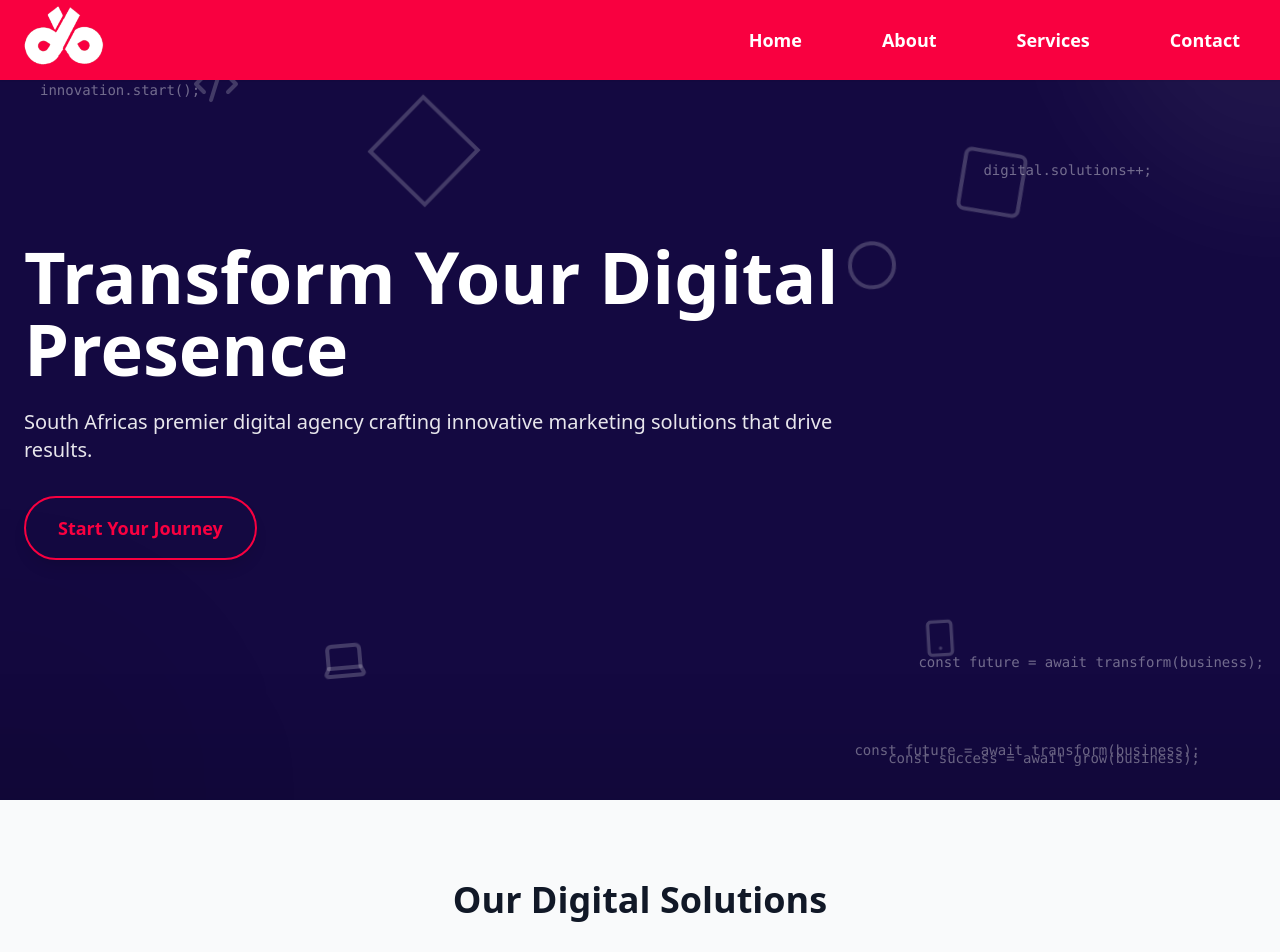
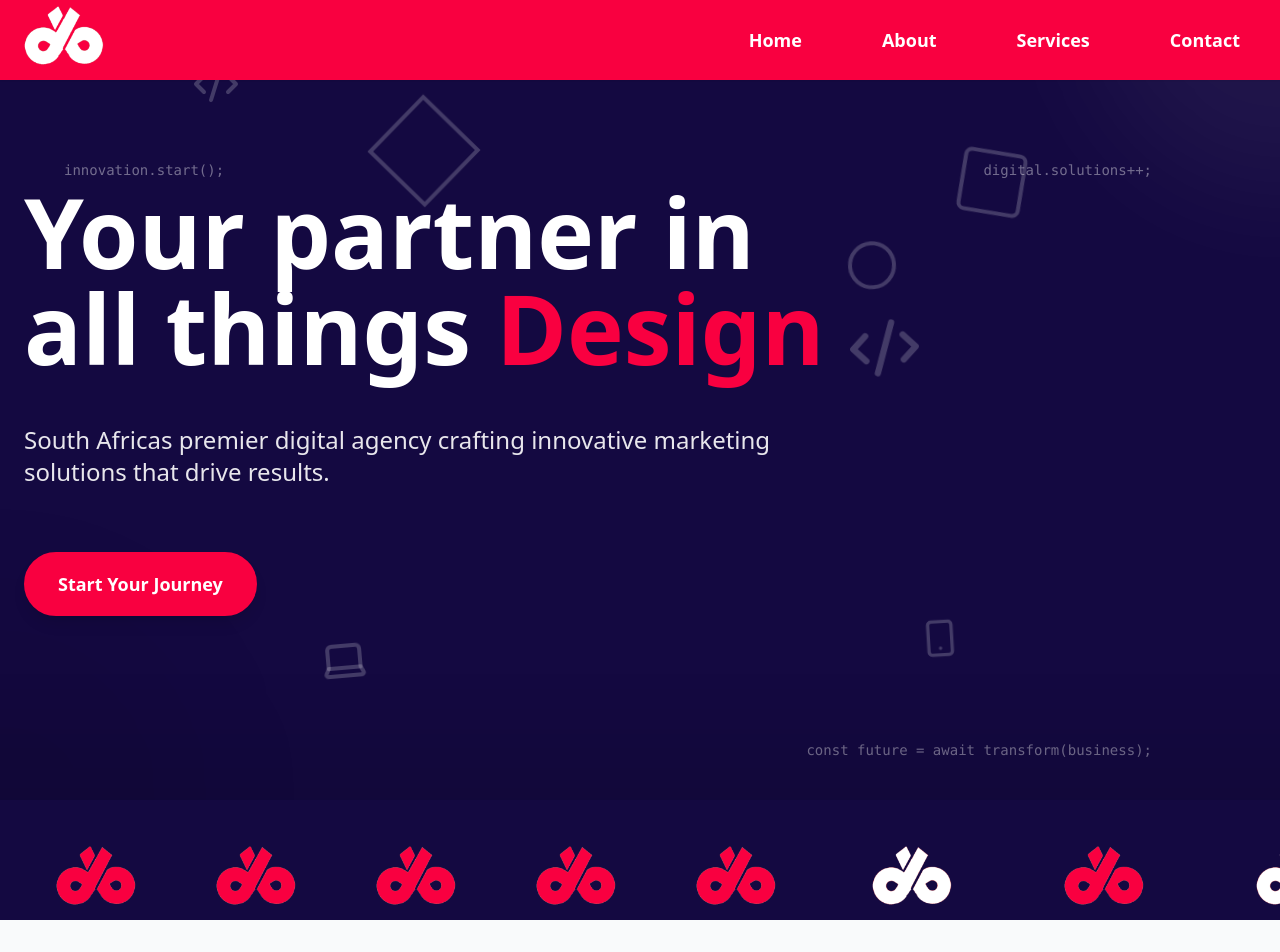
Before and after one commit to josvil-dev/digitalbind, a Next.js app: page / in a window 1280 px wide. Shown: the top 952 px of the page. Built offline with nearby package versions, Linux system fonts and the light colour scheme.

Commit message:
animation and ribbon

```diff
--- /dev/null
+++ b/app/Components/AnimatedText.tsx
@@ -0,0 +1,38 @@
+import { useState, useEffect } from 'react';
+
+const AnimatedText = () => {
+  const words = [ 'Web Dev', 'Design', 'Marketing','SEO', 'Branding', 'Graphics', 'Media'];
+  const [currentIndex, setCurrentIndex] = useState(0);
+  const [isAnimating, setIsAnimating] = useState(true);
+
+  useEffect(() => {
+    const interval = setInterval(() => {
+      setIsAnimating(false);
+      setTimeout(() => {
+        setCurrentIndex((prevIndex) => (prevIndex + 1) % words.length);
+        setIsAnimating(true);
+      }, 500); // Wait for exit animation
+    }, 3000); // Change word every 3 seconds
+
+    return () => clearInterval(interval);
+  }, []);
+
+  return (
+
+        <h1 className="text-5xl lg:text-8xl font-bold text-white mb-12 mt-18">
+          <span>Your partner in all things </span>
+          <span
+            className={`inline-block transition-all duration-500 ${
+              isAnimating
+                ? 'translate-y-0 opacity-100'
+                : 'translate-y-8 opacity-0'
+            }`}
+          >
+            <span className="text-[#F90040]">{words[currentIndex]}</span>
+          </span>
+        </h1>
+
+  );
+};
+
+export default AnimatedText;
--- /dev/null
+++ b/app/Components/Ribbon.tsx
@@ -0,0 +1,108 @@
+import React from 'react';
+import Image from 'next/image';
+
+const LogoRibbon = () => {
+  return (
+    <div className="pt-10 w-full bg-[#140941] overflow-hidden">
+      {/* Outer container */}
+      <div className="relative flex items-center">
+        {/* Inner scrolling container */}
+        <div className="animate-scroll flex whitespace-nowrap">
+          {/* First set of logos */}
+          <div className="flex items-center mx-4">
+            <div className="w-32 h-20 relative mx-4">
+              <Image
+                src="/dbicon.png"
+                alt="Partner logo 1"
+                fill
+                className="object-contain"
+                priority
+              />
+            </div>
+            <div className="w-32 h-20 relative mx-4">
+              <Image
+                src="/dbicon.png"
+                alt="Partner logo 1"
+                fill
+                className="object-contain"
+                priority
+              />
+            </div>
+            <div className="w-32 h-20 relative mx-4">
+              <Image
+                src="/dbicon.png"
+                alt="Partner logo 1"
+                fill
+                className="object-contain"
+                priority
+              />
+            </div>
+            <div className="w-32 h-20 relative mx-4">
+              <Image
+                src="/dbicon.png"
+                alt="Partner logo 1"
+                fill
+                className="object-contain"
+                priority
+              />
+            </div>
+            <div className="w-32 h-20 relative mx-4">
+              <Image
+                src="/dbicon.png"
+                alt="Partner logo 1"
+                fill
+                className="object-contain"
+                priority
+              />
+            </div>
+            <div className="w-32 h-20 relative mx-8">
+              <Image
+                src="/dbiconwhite.png"
+                alt="Partner logo 2"
+                fill
+                className="object-contain"
+                priority
+              />
+            </div>
+            <div className="w-32 h-20 relative mx-8">
+              <Image
+                src="/dbicon.png"
+                alt="Partner logo 3"
+                fill
+                className="object-contain"
+                priority
+              />
+            </div>
+            <div className="w-32 h-20 relative mx-8">
+              <Image
+                src="/dbiconwhite.png"
+                alt="Partner logo 4"
+                fill
+                className="object-contain"
+              />
+            </div>
+            <div className="w-32 h-20 relative mx-8">
+              <Image
+                src="/dbicon.png"
+                alt="Partner logo 5"
+                fill
+                className="object-contain"
+              />
+            </div>
+            <div className="w-32 h-20 relative mx-8">
+              <Image
+                src="/dbiconwhite.png"
+                alt="Partner logo 6"
+                fill
+                className="object-contain"
+              />
+            </div>
+          </div>
+
+        </div>
+      </div>
+    </div>
+  );
+};
+
+export default LogoRibbon;
--- a/app/page.tsx
+++ b/app/page.tsx
@@ -3,6 +3,8 @@
 import { motion } from 'framer-motion';
 import { Code, Rocket, Laptop, Smartphone, Code2 } from 'lucide-react';
 import { ReactNode } from 'react';
+import AnimatedText from './Components/AnimatedText';
+import LogoRibbon from './Components/Ribbon';
 
 interface FloatingElementProps {
   children: ReactNode;
@@ -54,13 +56,9 @@ export default function Home() {
         <div className="absolute inset-0">
           <div className="absolute inset-0 opacity-40">
             {/* Code Snippets */}
-            <div className="absolute top-20 left-10 text-white font-mono text-sm">
+            <div className="absolute top-40 left-16 text-white font-mono text-sm">
             innovation.start();</div>
-            <div className="absolute bottom-10 right-20 text-white font-mono text-sm">
-              const future = await transform(business);</div>
-              <div className="absolute bottom-8 right-20 text-white font-mono text-sm">
-              const success = await grow(business);</div>
-              <div className="absolute bottom-32 right-4 text-white font-mono text-sm">
+            <div className="absolute bottom-10 right-32 text-white font-mono text-sm">
               const future = await transform(business);</div>
             <div className="absolute top-40 right-32 text-white font-mono text-sm">
               digital.solutions++;</div>
@@ -74,6 +72,9 @@ export default function Home() {
 
         <FloatingElement className="top-40 right-[20%] text-white/20" delay={1}>
           <div className="w-16 h-16 border-4 border-white/20 rounded-lg rotate-12" />
+        </FloatingElement>
+        <FloatingElement className="top-80 right-[28%] text-white/20" delay={1}>
+          <Code2 size={75} />
         </FloatingElement>
 
         <FloatingElement className="bottom-32 left-[25%] text-white/20" delay={2}>
@@ -100,16 +101,14 @@ export default function Home() {
             transition={{ duration: 0.8 }}
             className="text-center lg:text-left lg:w-2/3"
           >
-            <h1 className="text-5xl lg:text-7xl font-bold text-white mb-6">
-              Transform Your Digital Presence
-            </h1>
-            <p className="text-xl text-white/90 mb-8">
+            <AnimatedText />
+            <p className="text-2xl text-white/90 mb-16">
               South Africas premier digital agency crafting innovative marketing solutions that drive results.
             </p>
             <motion.button
               whileHover={{ scale: 1.05 }}
               whileTap={{ scale: 0.95 }}
-              className="bg-transparent text-[#F90040] px-8 py-4 border-2 border-[#F90040] rounded-full text-lg font-semibold hover:bg-gray-100 transition-colors duration-300 shadow-lg"
+              className="bg-[#F90040] text-white px-8 py-4 border-2 border-[#F90040] rounded-full text-lg font-bold hover:border-white transition-colors duration-300 shadow-lg"
             >
               Start Your Journey
             </motion.button>
@@ -120,8 +119,9 @@ export default function Home() {
         <div className="absolute bottom-0 left-0 w-full h-32 bg-gradient-to-t from-black/10 to-transparent" />
         <div className="absolute top-0 right-0 w-96 h-96 bg-white/5 rounded-full blur-3xl -translate-y-1/2 translate-x-1/2" />
         <div className="absolute bottom-0 left-0 w-96 h-96 bg-black/5 rounded-full blur-3xl translate-y-1/2 -translate-x-1/2" />
+
       </section>
-
+      <LogoRibbon />
       {/* Services Section */}
       <section className="py-20 bg-gray-50">
         <motion.div
@@ -156,7 +156,9 @@ export default function Home() {
                   <p className="text-gray-600">
                     Innovative solutions tailored to your business needs, driving growth and engagement.
                   </p>
+
                 </motion.div>
+
               );
             })}
           </div>
```
